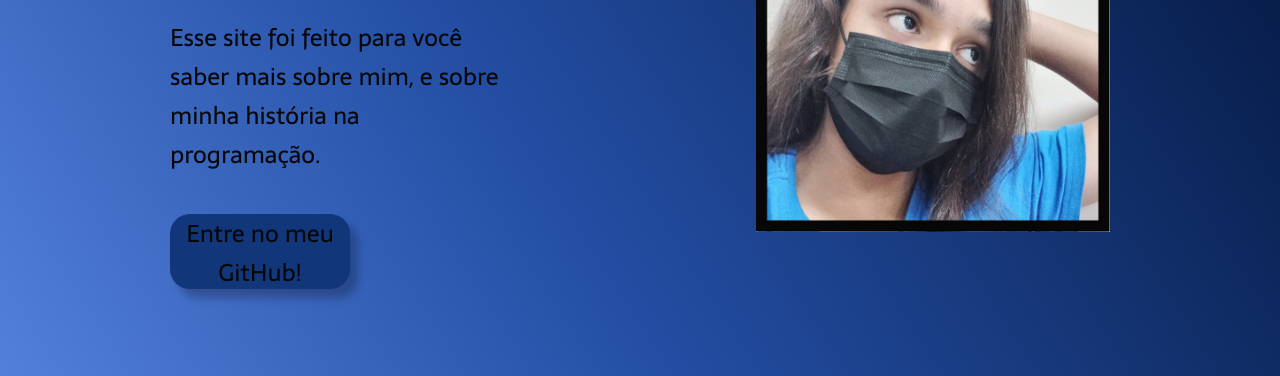
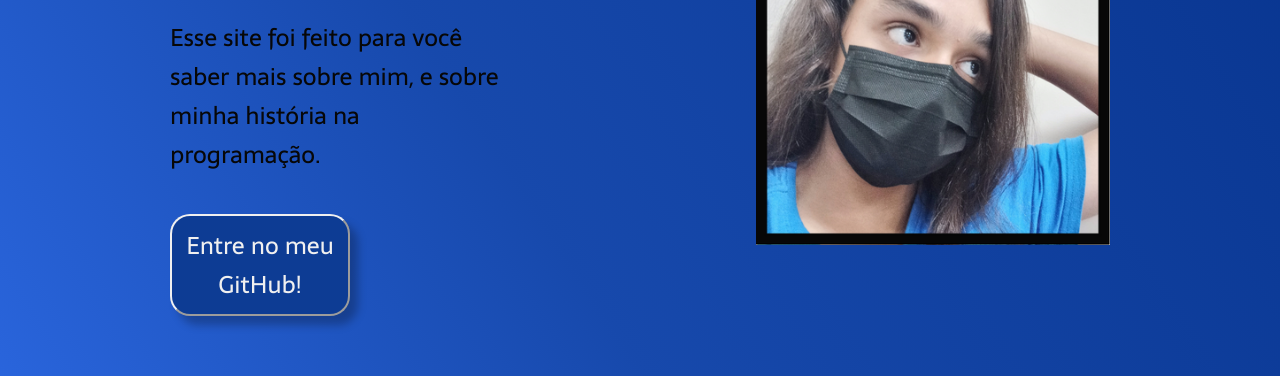
Before and after one commit to FariasAugusto/Dever-III, a plain HTML site: page index.html in a window 1280 px wide. Shown: the part 379-755 px from the top of the page. Drawn offline with Linux system fonts and the light colour scheme.

Commit message:
corrigindo o botao

```diff
--- a/style.css
+++ b/style.css
@@ -9,7 +9,7 @@
 
 body {
   font-size: 100%;
-  background: linear-gradient(57deg, #74a2ff, #244fa5, #001031);
+  background: linear-gradient(57deg, #3779ff, #1749ac, #06328b);
   background-size: 100% 100%;
   overflow-x: hidden;
 }
@@ -77,16 +77,20 @@ body {
 }
 
 .conteudo-principal-escrito-botao {
-  background-color: #12367a;
+  background-color: #0d3c94;
   width: 180px;
-  height: 75px;
-  border: none;
+  border: size 2px;
+  padding: 10px;
+  display: flex;
+  flex-direction: center;
+  align-items: center;
   box-shadow: 8px 9px 8px rgba(0, 0, 0, 0.25);
   border-radius: 20px;
+  border-color: #f0f0f0;
   font-family: 'Sarala', sans-serif;
   font-weight: 400;
   font-size: 24px;
-  color: #070707;
+  color: #f0f0f0;
 }
 
 .conteudo-principal-escrito-botao:hover {
```
